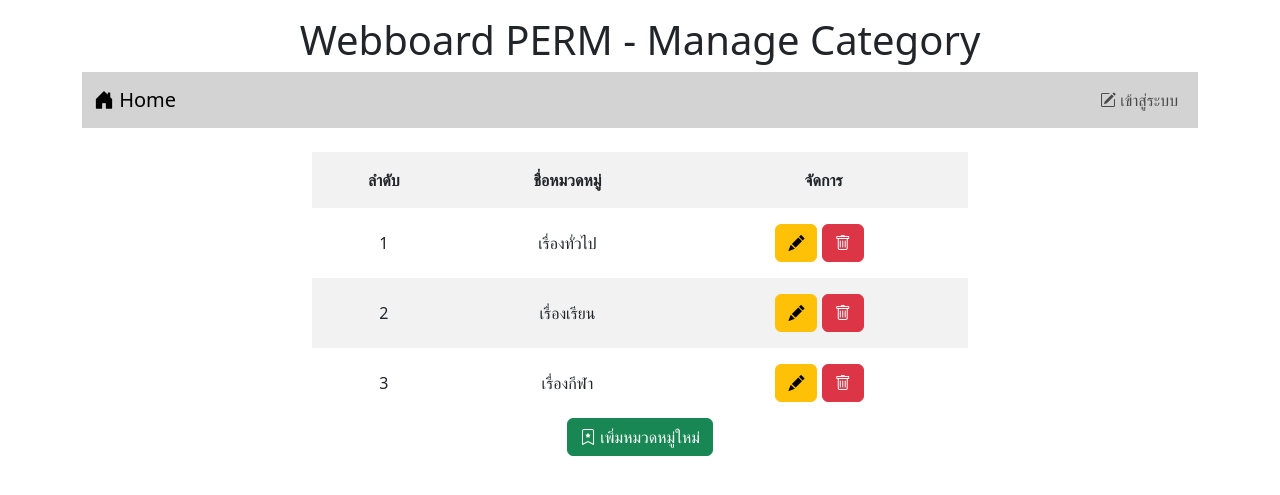
After one commit to pramepree/Webboard_ECT_Prame_3, a PHP site: page /category.php in a window 1280 px wide. The commit adds this page. Shown: the top 495 px of the page. Run offline with PHP 8.4, Linux system fonts and the light colour scheme; data comes from the database, SQL or seed files in the repository.

Commit message:
ทำเรื่อยๆ

```diff
--- /dev/null
+++ b/category.php
@@ -0,0 +1,113 @@
+<?php
+session_start();
+?>
+<!DOCTYPE html>
+<html lang="en">
+
+<head>
+    <meta charset="UTF-8">
+    <meta http-equiv="X-UA-Compatible" content="IE=edge">
+    <meta name="viewport" content="width=device-width, initial-scale=1.0">
+    <link href="https://cdn.jsdelivr.net/npm/bootstrap@5.3.0-alpha1/dist/css/bootstrap.min.css" rel="stylesheet" integrity="sha384-GLhlTQ8iRABdZLl6O3oVMWSktQOp6b7In1Zl3/Jr59b6EGGoI1aFkw7cmDA6j6gD" crossorigin="anonymous">
+    <script src="https://cdn.jsdelivr.net/npm/bootstrap@5.3.0-alpha1/dist/js/bootstrap.bundle.min.js" integrity="sha384-w76AqPfDkMBDXo30jS1Sgez6pr3x5MlQ1ZAGC+nuZB+EYdgRZgiwxhTBTkF7CXvN" crossorigin="anonymous">
+    </script>
+    <link rel="stylesheet" href="https://cdn.jsdelivr.net/npm/bootstrap-icons@1.10.3/font/bootstrap-icons.css">
+
+    <title>Webboard</title>
+    <script>
+        function myFunction() {
+            var confirmation = confirm("Hello World!\n\nHave a nice day!\n\nPress OK for Button 1 or Cancel for Button 2");
+
+            if (confirmation) {
+                alert("You clicked Button 1!");
+            } else {
+                alert("You clicked Button 2!");
+            }
+        }
+    </script>
+    </script>
+
+    <style>
+        table {
+            border-spacing: 0;
+            width: 60%;
+        }
+
+        th,
+        td {
+            text-align: center;
+            padding: 16px;
+        }
+
+        tr:nth-child(odd) {
+            background-color: #f2f2f2
+        }
+    </style>
+</head>
+
+<body>
+    <div class="container">
+        <h1 style="text-align: center;" class="mt-3">Webboard PERM - Manage Category</h1>
+        <?php include "nav.php"; ?>
+        <br>
+        <center>
+            <div class="container">
+
+                <?php
+                $conn = new PDO("mysql:host=localhost;dbname=webboard;
+                        charset=utf8", "root", "");
+                $sql = "SELECT * FROM category";
+                echo "<table>
+                <tr>
+                    <th>ลำดับ</th>
+                    <th>ชื่อหมวดหมู่</th>
+                    <th>จัดการ</th>
+                </tr>";
+
+                foreach ($conn->query($sql) as $row) {
+                    echo "<tr>
+                        <td>$row[id]</td>
+                        <td>$row[name]</td>
+                        <td>
+                            <div class='me-2 align-self-center'>
+                                <a href='#' class='btn btn-warning'><i class='bi bi-pencil-fill'></i></a>
+                                <a href='#' class='btn btn-danger'><i class='bi bi-trash'></i></a>
+                            </div>
+                        </td>
+                    </tr>";
+                }
+                echo "</table>";
+                $conn = null;
+                ?>
+                <!-- Button trigger modal -->
+                <button type="button" class="btn btn-success" data-bs-toggle="modal" data-bs-target="#exampleModal">
+                    <i class="bi bi-bookmark-star"></i> เพิ่มหมวดหมู่ใหม่
+                </button>
+
+                <!-- Modal -->
+                <div class="modal fade" id="exampleModal" tabindex="-1" aria-labelledby="exampleModalLabel" aria-hidden="true">
+                    <div class="modal-dialog modal-dialog-centered">
+                        <div class="modal-content">
+                            <div class="modal-header">
+                                <h1 class="modal-title fs-5" id="exampleModalLabel">เพิ่มหมวดหมู่ใหม่</h1>
+                                <button type="button" class="btn-close" data-bs-dismiss="modal" aria-label="Close"></button>
+                            </div>
+                            <div class="modal-body">
+                                <div class="mb-3" style="text-align: left">
+                                    <label for="recipient-name" class="col-form-label">ชื่อหมวดหมู่:</label>
+                                    <input type="text" class="form-control" id="recipient-name">
+                                </div>
+                            </div>
+                            <div class="modal-footer">
+                                <button type="button" class="btn btn-secondary" data-bs-dismiss="modal">Close</button>
+                                <button type="button" class="btn btn-primary" >Save Changes</button>
+                            </div>
+                        </div>
+                    </div>
+                </div>
+        </center>
+    </div>
+
+</body>
+
+</html>
--- a/index.php
+++ b/index.php
@@ -52,7 +52,7 @@ session_start();
                 </a></div>
         </div>
 
-
+        // ออกสอบเรื่อง select data
         <table class="table table-striped mt-4">
             <?php
             $conn = new PDO("mysql:host=localhost;dbname=webboard;charset=utf8", "root", "");
--- a/nav.php
+++ b/nav.php
@@ -11,7 +11,10 @@
             <a class="btn btn-outline-secondary btn-sm dropdown-toggle" href="#" role="button" data-bs-toggle="dropdown" aria-expanded="false">
                 <i class="bi bi-person-circle"></i> <?php echo $_SESSION['username']; ?>
             </a>
+
           <ul class="dropdown-menu">
+            <li><a class="dropdown-item" href="category.php"><i class="bi bi-bookmarks"></i> จัดการหมวดหมู่</a></li>
+            <li><a class="dropdown-item" href="#"><i class="bi bi-person-check"></i> จัดการผุ้ใช้งาน</a></li>
             <li><a class="dropdown-item" href="logout.php"><i class="bi bi-power"></i> ออกจากระบบ</a></li>
           </ul>
             </li>
--- a/verify.php
+++ b/verify.php
@@ -1,3 +1,6 @@
+// ออกสอบเรื่องการ connect
+
+
 <?php
 session_start();
 if (isset($_SESSION['id'])) {
```
Also changed, not shown: test4.html (added, +104 -0 lines).
